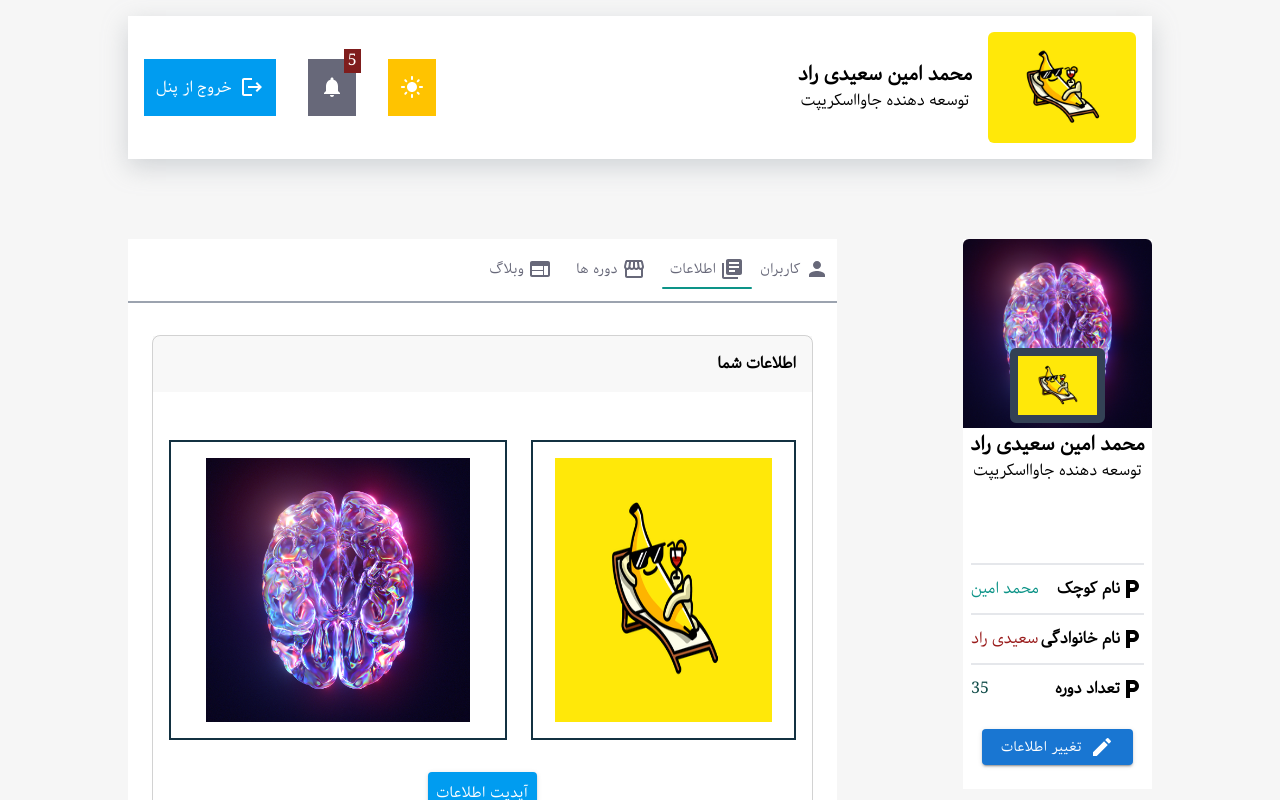
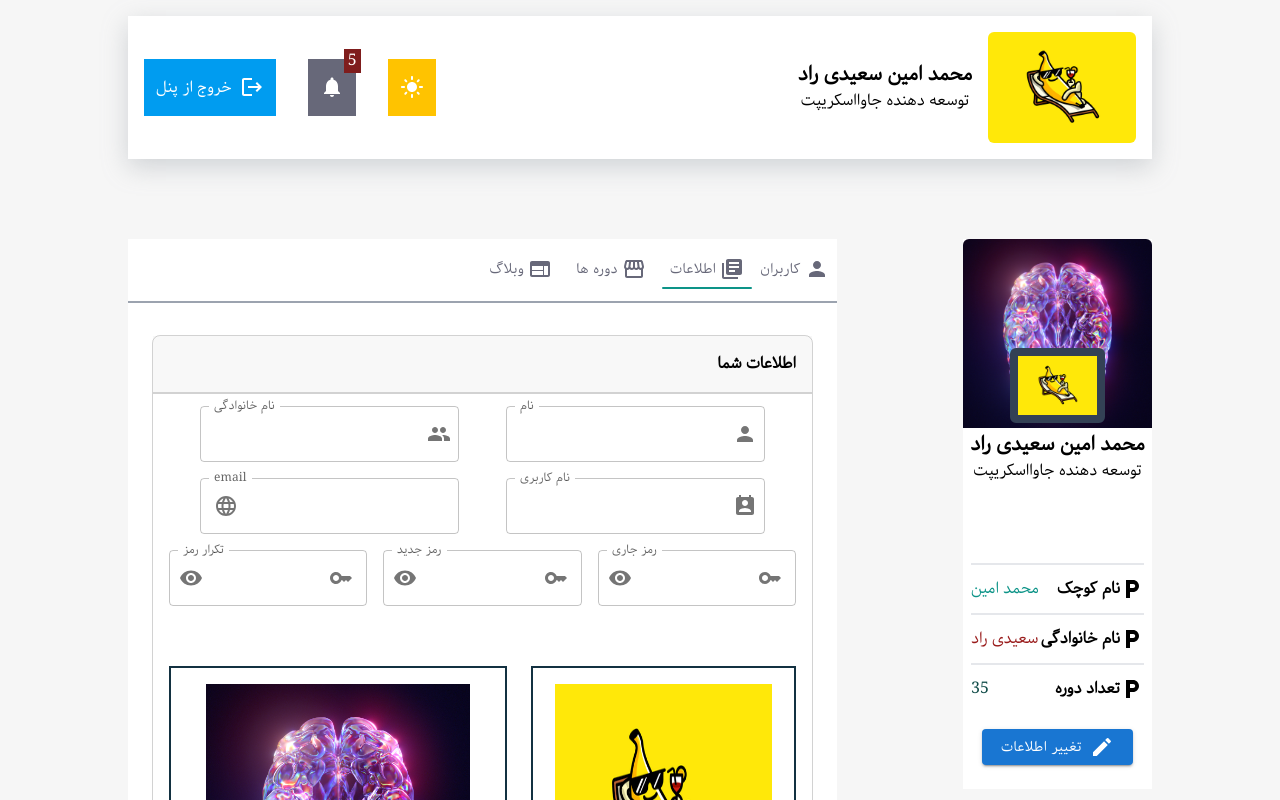
Before and after one commit to AliMsdy/CMS-Panel-using-Redux, a React (Vite) app: page /infos in a window 1280 px wide. Shown: the top 800 px of the page. Built offline with nearby package versions, Linux system fonts and the light colour scheme.

Commit message:
comment out the form section

```diff
--- a/src/Pages/Infos/Infos.jsx
+++ b/src/Pages/Infos/Infos.jsx
@@ -37,7 +37,7 @@ function Infos() {
           </a>
         </div>
         {/* form Inputs */}
-        {/* <div className="border-t-2 border-t-[#0000002d] px-4 py-3">
+        <div className="border-t-2 border-t-[#0000002d] px-4 py-3">
           <form className="flex flex-col gap-y-4" id="form">
             {InputArray.map((inputArray, index) => {
               return (
@@ -54,7 +54,7 @@ function Infos() {
               );
             })}
           </form>
-        </div> */}
+        </div>
         {/* uploader section */}
         <div className="mt-8 flex flex-col gap-6 p-4 md:flex-row">
           <UploaderBox
```
